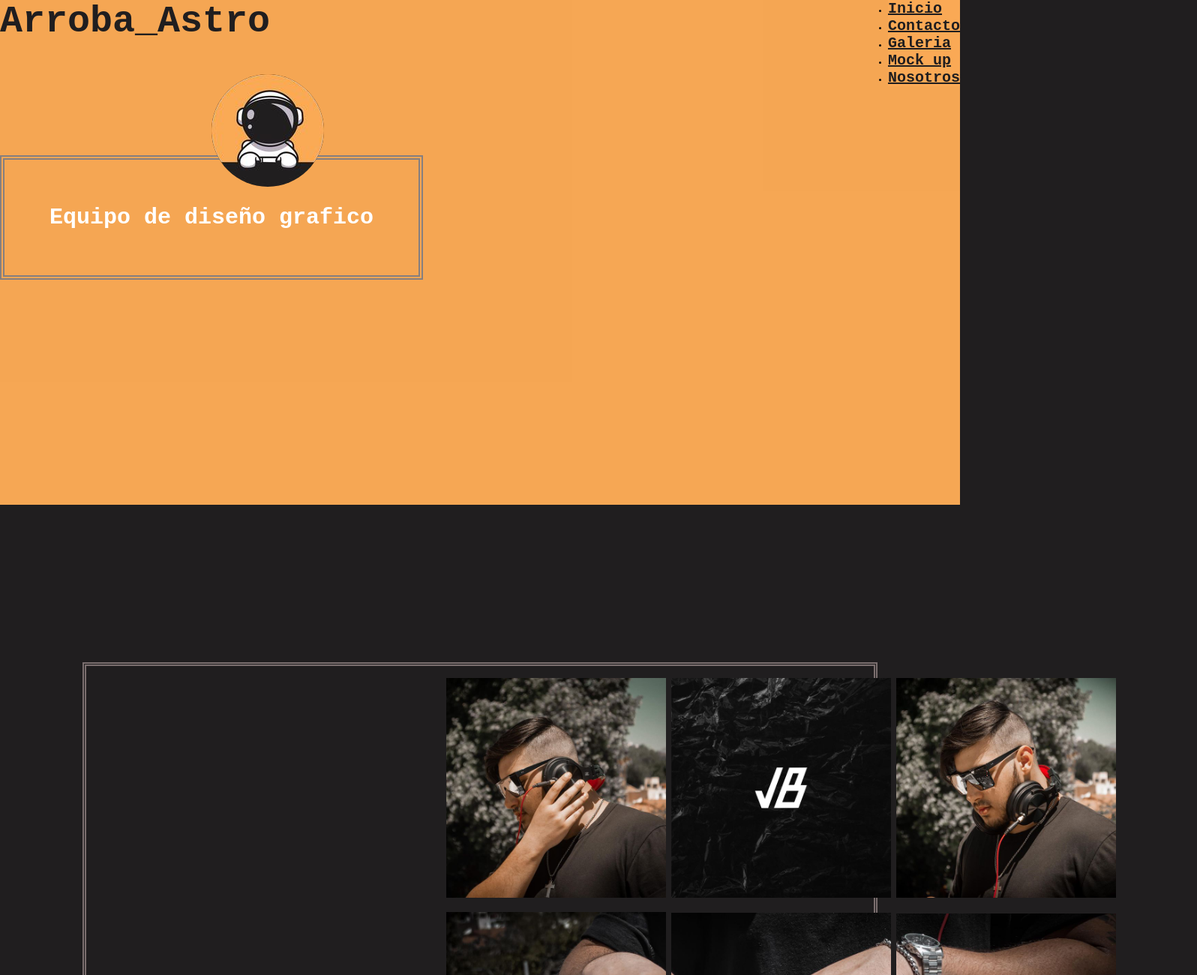
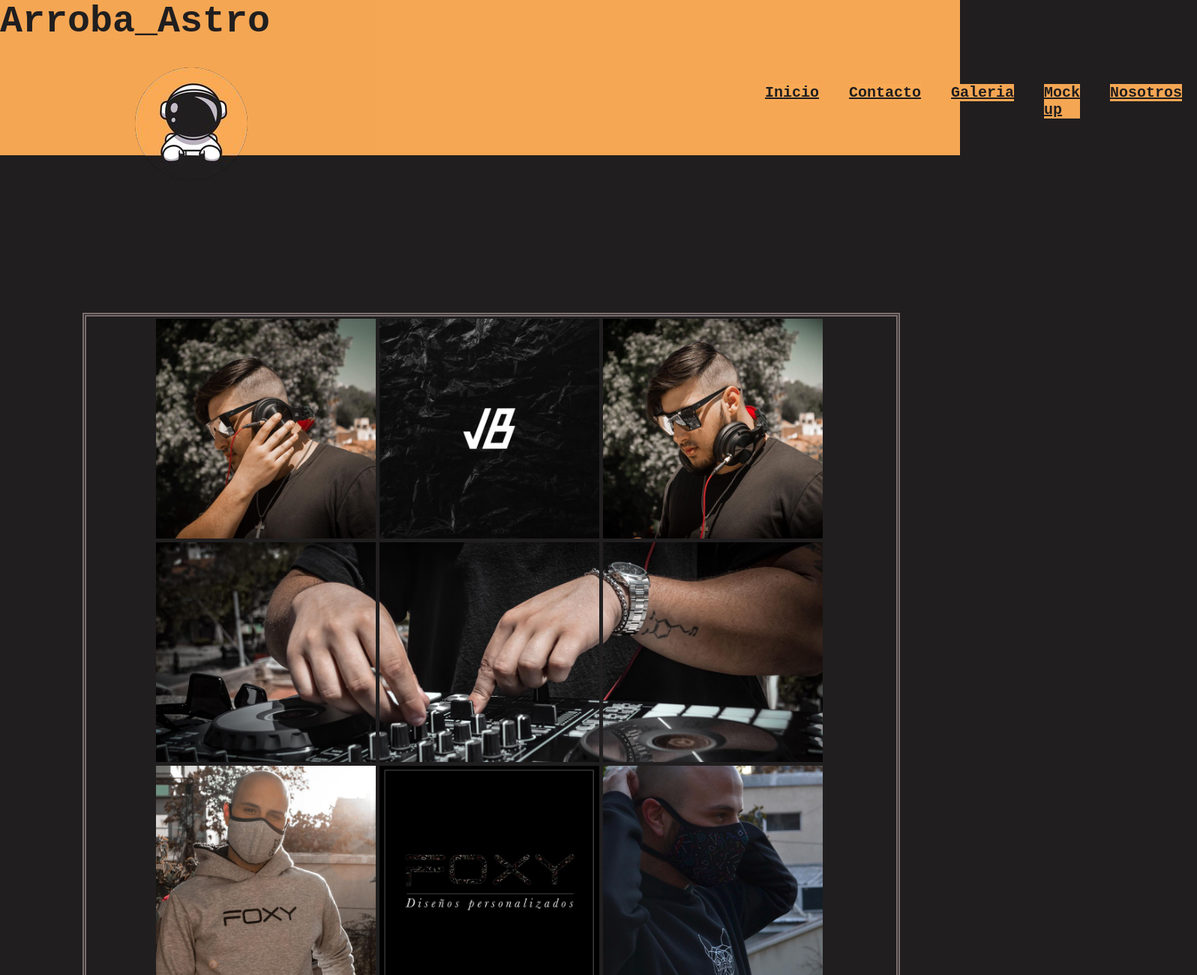
Before and after one commit to ezesosa22/Arroba_Astro, a plain HTML site: page Paginas/galeria.html in a window 1280 px wide. Shown: the top 1300 px of the page at 75% size, 1596 px wide, since content can reach past the window. Drawn offline with Linux system fonts and the light colour scheme.

Commit message:
galeria completa y arreglos falta terminar header

```diff
--- a/CSS/estilos.css
+++ b/CSS/estilos.css
@@ -10,7 +10,7 @@
 body {
     background-color: #201E1F;
     font-family: 'Courier New', Courier, monospace;
-}
+ }
 
 
 /*HEADER*/
@@ -400,22 +400,162 @@
 
 
 
+.header__gal    {
 
+    display: flex;
+    flex-direction: row;
+    flex-wrap: wrap;
+    position: sticky;
+    top: 0%;
+    background-color: #faaa55fa;
+    height: 66%;
+
+    z-index: 555;
+    justify-content: space-between;
+
+}
+.menu_galeria   {
+    display: flex;
+    flex-flow: row  wrap;
+    flex: 1;
+}
+
+.astro_galeria  {
+    display: flex;
+    justify-content:flex-start;
+    align-self: flex-end;
+    position: relative;
+    top: 33px;
+    left: 50%;
+    border-radius: 50%
+
+}
+.menu1_galeria {
+    color: #201E1F;
+    font-size: 2rem;
+    font-family: 'Courier New', Courier, monospace;
+    font-style: oblique;
+    font-style: normal;
+    display: flex;
+    flex-direction: row;
+    align-self: center;
+    background-color: #faaa55fa;
+}
+
+    /* GRIDS GALERIA */
 
 .galeria {
 
     margin: 1em 1em auto;
-    height: 2000px;
+    height: 100%;
+    width: 100%;
 
     position: relative;
     border: 5px double rgb(122, 110, 110);
+    display: grid;
+    grid-template-columns: repeat(3, 298px);
+    grid-template-rows: repeat(6, 298px);
+    grid-template-areas:
 
+    "galeria10        galeria20     galeria30"
+    "galeria40        galeria50     galeria60"
+    "galeria70        galeria80     galeria90"
+    "galeria100        galeria110     galeria120"
+    "galeria130        galeria140     galeria150"
+    "galeria160        galeria170     galeria180"
+    ;
+
+    justify-content: center;
+    align-items: center;
 
 
 }
 
 
-.galeria10 {
+
+.galeria    div {
+    height: 293px;
+    width: 293px;
+}
+
+
+
+
+.galeria10  {
+    grid-area: galeria10;
+
+}
+.galeria20  {
+    grid-area: galeria20;
+
+}
+.galeria30  {
+    grid-area: galeria30;
+
+}
+.galeria40  {
+    grid-area: galeria40;
+
+}
+.galeria50  {
+    grid-area: galeria50;
+
+}
+.galeria60  {
+    grid-area: galeria60;
+
+}
+.galeria70  {
+    grid-area: galeria70;
+
+}
+.galeria80  {
+    grid-area: galeria80;
+
+}
+.galeria90  {
+    grid-area: galeria90;
+
+}
+.galeria100 {
+    grid-area: galeria100;
+
+}
+.galeria110 {
+    grid-area: galeria110;
+
+}
+.galeria120 {
+    grid-area: galeria120;
+
+}
+.galeria130 {
+    grid-area: galeria130;
+
+}
+.galeria140 {
+    grid-area: galeria140;
+
+}
+.galeria150 {
+    grid-area: galeria150;
+
+}
+.galeria160 {
+    grid-area: galeria160;
+
+}
+.galeria170 {
+    grid-area: galeria170;
+
+}
+.galeria180 {
+    grid-area: galeria180;
+
+}
+
+/* POSICIONAMIENTO FOTOS */
+/* .galeria10 {
     position: relative;
     text-align: center;
     top: 1.56em;
@@ -476,7 +616,7 @@
     left: 108em;
     bottom: 165em;
     ;
-}
+} */
 
 
 
@@ -699,4 +839,7 @@
         margin-top: -11em;
     }
 
+    .menu_header_galeria   {
+        margin-top: -11em;
+    }
 }
--- a/Paginas/galeria.html
+++ b/Paginas/galeria.html
@@ -12,65 +12,97 @@
 
 <body>
 
-    <body>
 
-        <header>
+    <header class="header_gal">
 
-            <div>
+        <div class="header__galeria">
             <h1 class="titulo1">
                 Arroba_Astro
             </h1>
 
-                <img src="../imagenes/arrobaastro.jpg" alt="astro" class="astro">
-                <h2 class="subtitulo_1">Equipo de diseño grafico</h2>
+            <img src="../imagenes/arrobaastro.jpg" alt="astro" class="astro_galeria">
         </div>
 
-
-
         <nav>
-                <div class="menu">
-                    <ul type="link" class="">
+            <div class="menu_galeria">
+                <ul type="link" class="menu_header  menu_header_galeria">
                     <li>
-                            <a href="../index.html" class="menu1"><b>Inicio</b> </a>
+                        <a href="../index.html" class="menu1_galeria"><b>Inicio</b> </a>
                     </li>
 
                     <li>
-                            <a href="./contacto.html" class="menu1"><b>Contacto</b></a>
+                        <a href="../Paginas/contacto.html" class="menu1_galeria"><b>Contacto</b></a>
                     </li>
                     <li>
-                            <a  href=" galeria.html" class="menu1"><b>Galeria</b></a>
+                        <a href="../Paginas/galeria.html" class="menu1_galeria"><B>Galeria</B></a>
                     </li>
                     <li>
-                            <a href="./mock-up.html" class="menu1"><b>Mock up</b></a>
+                        <a href="../Paginas/mock-up.html" class="menu1_galeria"><B>Mock up</B></a>
                     </li>
                     <li>
-                            <a href="nosotros.html" class="menu1"><b>Nosotros</b></a>
+                        <a href="../Paginas/nosotros.html" class="menu1_galeria"><b>Nosotros</b></a>
                     </li>
                 </ul>
-                </div>
+
 
             </div>
 
         </nav>
     </header>
 
-        <article>
-            <div    class="galeria">
-            <div><img src="../imagenes/4.jpg" alt="dj"   title="Juampi_Barros"   width="293px"   height="293px"  class="galeria10"></div>
-            <div><img src="../imagenes/3.jpg" alt="dj"   title="Juampi_Barros"   width="293px"   height="293px"  class="galeria20"></div>
-            <div><img src="../imagenes/5.jpg" alt="dj"   title="Juampi_Barros"   width="293px"   height="293px"  class="galeria30"></div>
-            <div><img src="../imagenes/7.jpg" alt="dj"   title="Juampi_Barros"   width="293px"   height="293px"  class="galeria40"></div>
-            <div><img src="../imagenes/8.jpg" alt="dj"   title="Juampi_Barros"   width="293px"   height="293px"  class="galeria50"></div>
-            <div><img src="../imagenes/9.jpg" alt="dj"   title="Juampi_Barros"   width="293px"   height="293px"  class="galeria60"></div>
+    <article    class="grid_fotos">
+        <div class="galeria">
+            <div    class="galeria__dj"><img src="../imagenes/4.jpg" alt="dj" title="Juampi_Barros" width="293px" height="293px"
+                    class="galeria10"></div>
+            <div    class="galeria__dj"><img src="../imagenes/3.jpg" alt="dj" title="Juampi_Barros" width="293px" height="293px"
+                    class="galeria20"></div>
+            <div    class="galeria__dj"><img src="../imagenes/5.jpg" alt="dj" title="Juampi_Barros" width="293px" height="293px"
+                    class="galeria30"></div>
+            <div    class="galeria__dj"><img src="../imagenes/7.jpg" alt="dj" title="Juampi_Barros" width="293px" height="293px"
+                    class="galeria40"></div>
+            <div    class="galeria__dj"><img src="../imagenes/8.jpg" alt="dj" title="Juampi_Barros" width="293px" height="293px"
+                    class="galeria50"></div>
+            <div    class="galeria__dj"><img src="../imagenes/9.jpg" alt="dj" title="Juampi_Barros" width="293px" height="293px"
+                    class="galeria60"></div>
 
-            <div>   <img src="../imagenes/1.jpg" alt="foxy" title="Foxy"    width="293px"   height="293px"  class="galeria70"></div>
-            <div>   <img src="../imagenes/6.jpg" alt="foxy" title="Foxy"    width="293px"   height="293px"  class="galeria80"></div>
-            <div>   <img src="../imagenes/2.jpg" alt="foxy" title="Foxy"    width="293px"   height="293px"  class="galeria90"></div>
+            <div    class="galeria__foxy"> <img src="../imagenes/1.jpg" alt="foxy" title="Foxy" width="293px" height="293px" class="galeria70">
+            </div>
+            <div    class="galeria__foxy"> <img src="../imagenes/6.jpg" alt="foxy" title="Foxy" width="293px" height="293px" class="galeria80">
+            </div>
+            <div    class="galeria__foxy"> <img src="../imagenes/2.jpg" alt="foxy" title="Foxy" width="293px" height="293px" class="galeria90">
+            </div>
+
+            <div    class="galeria__comix"><img src="../imagenes/13.jpg" alt="Comix" title="Comix_Team" width="293px" height="293px"
+                    class="galeria100"></div>
+            <div    class="galeria__comix"><img src="../imagenes/14.jpg" alt="Comix" title="Comix_Team" width="293px" height="293px"
+                    class="galeria110"></div>
+            <div    class="galeria__comix"><img src="../imagenes/15.jpg" alt="Comix" title="Comix_Team" width="293px" height="293px"
+                    class="galeria120"></div>
+
+            <div    class="galeria__odont"><img src="../imagenes/18.jpg" alt="Odontologa" title="Yesica_Aguero" width="293px" height="293px"
+                    class="galeria130">
+            </div>
+            <div    class="galeria__odont"><img src="../imagenes/Yesica.jpg" alt="Odontologa" title="Yesica_Aguero" width="293px" height="293px"
+                    class="galeria140">
+            </div>
+            <div    class="galeria__odont"><img src="../imagenes/17.jpg" alt="Odontologa" title="Yesica_Aguero" width="293px" height="293px"
+                    class="galeria150">
+            </div>
+
+            <div    class="galeria__vet"><img src="../imagenes/endocrinvet.jpg" alt="veterinaria" title="veterinaria" width="293px"
+                    height="293px" class="galeria160">
+            </div>
+            <div    class="galeria__vet"><img src="../imagenes/20.jpg" alt="veterinaria" title="veterinaria" width="293px" height="293px"
+                    class="galeria170">
+            </div>
+            <div    class="galeria__vet"><img src="../imagenes/19.jpg" alt="veterinaria" title="veterinaria" width="293px" height="293px"
+                    class="galeria180">
+            </div>
         </div>
     </article>
 
 
-        <footer>
+    <footer >
 
         <p class="redes">Nuestras redes </p>
 
```
Also changed, not shown: imagenes/Yesica.jpg (added), imagenes/endocrinvet.jpg (added). Lines whose indentation alone changed are shown as unchanged.
